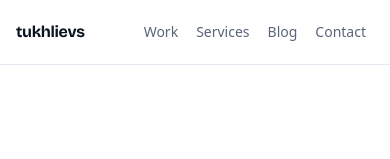
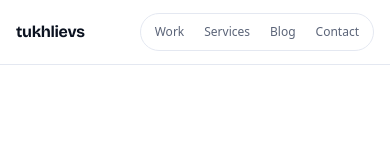
Before and after one commit to tukhlievs/tukhlievs, a Next.js app: page /tukhlievs/ in a window 390 px wide. Shown: the top 159 px of the page. Built offline with nearby package versions, Linux system fonts and the light colour scheme.

Commit message:
Header: unified pill nav on mobile too (active highlight), Home/About hidden on phones to avoid overflow

```diff
--- a/src/components/Header.tsx
+++ b/src/components/Header.tsx
@@ -13,7 +13,7 @@ export function Header() {
   const isActive = (href: string) =>
     href === "/" ? pathname === "/" : pathname.startsWith(href);
 
-  // Позиция скользящей пилюли за курсором (десктоп)
+  // Позиция скользящей пилюли за курсором (десктоп; на тач остаётся скрытой)
   const [pos, setPos] = useState<Pos>({ left: 0, width: 0, opacity: 0 });
 
   return (
@@ -26,16 +26,18 @@ export function Header() {
           tukhlievs
         </Link>
 
-        {/* Десктоп: анимированная пилюля-навигация в цветах бренда */}
+        {/* Единая пилюля-навигация на всех экранах.
+            Home и About скрыты на телефонах, чтобы 4 пункта влезли без сдвига. */}
         <ul
           onMouseLeave={() => setPos((p) => ({ ...p, opacity: 0 }))}
-          className="relative hidden lg:flex items-center rounded-full border border-border bg-white/60 p-1"
+          className="relative flex items-center rounded-full border border-border bg-white/60 p-1"
         >
           {nav.map((item) => (
             <PillTab
               key={item.href}
               href={item.href}
               active={isActive(item.href)}
+              hideOnMobile={item.href === "/" || item.href === "/about"}
               setPos={setPos}
             >
               {item.label}
@@ -45,28 +47,9 @@ export function Header() {
             aria-hidden
             animate={pos}
             transition={{ type: "spring", stiffness: 400, damping: 32 }}
-            className="absolute z-0 top-1 h-8 rounded-full bg-accent-soft"
+            className="absolute z-0 top-1 h-7 sm:h-8 rounded-full bg-accent-soft"
           />
         </ul>
-
-        {/* Мобильные: компактные статичные ссылки, без пилюли и анимаций */}
-        <nav className="flex lg:hidden items-center gap-0.5 text-sm whitespace-nowrap">
-          {nav
-            .filter((i) => i.href !== "/" && i.href !== "/about")
-            .map((item) => (
-              <Link
-                key={item.href}
-                href={item.href}
-                className={`px-2 py-1.5 rounded-lg transition-colors ${
-                  isActive(item.href)
-                    ? "text-accent font-semibold bg-accent-soft"
-                    : "text-muted"
-                }`}
-              >
-                {item.label}
-              </Link>
-            ))}
-        </nav>
 
         <a
           href="https://t.me/tukhlievs"
@@ -84,11 +67,13 @@ export function Header() {
 function PillTab({
   href,
   active,
+  hideOnMobile,
   setPos,
   children,
 }: {
   href: string;
   active: boolean;
+  hideOnMobile: boolean;
   setPos: (p: Pos) => void;
   children: React.ReactNode;
 }) {
@@ -102,13 +87,13 @@ function PillTab({
         const { width } = ref.current.getBoundingClientRect();
         setPos({ left: ref.current.offsetLeft, width, opacity: 1 });
       }}
-      className="relative z-10"
+      className={`relative z-10 ${hideOnMobile ? "hidden lg:block" : ""}`}
     >
       <Link
         href={href}
-        className={`block px-4 py-1.5 rounded-full transition-colors ${
+        className={`block rounded-full px-2.5 py-1.5 text-xs sm:px-4 sm:text-sm transition-colors ${
           active
-            ? "text-accent font-semibold"
+            ? "text-accent font-semibold bg-accent-soft lg:bg-transparent"
             : "text-muted hover:text-fg"
         }`}
       >
```
